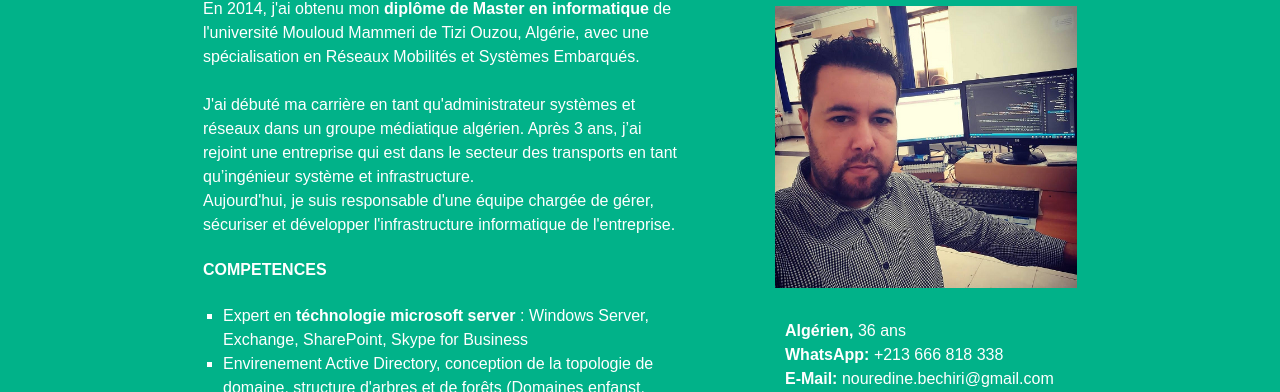
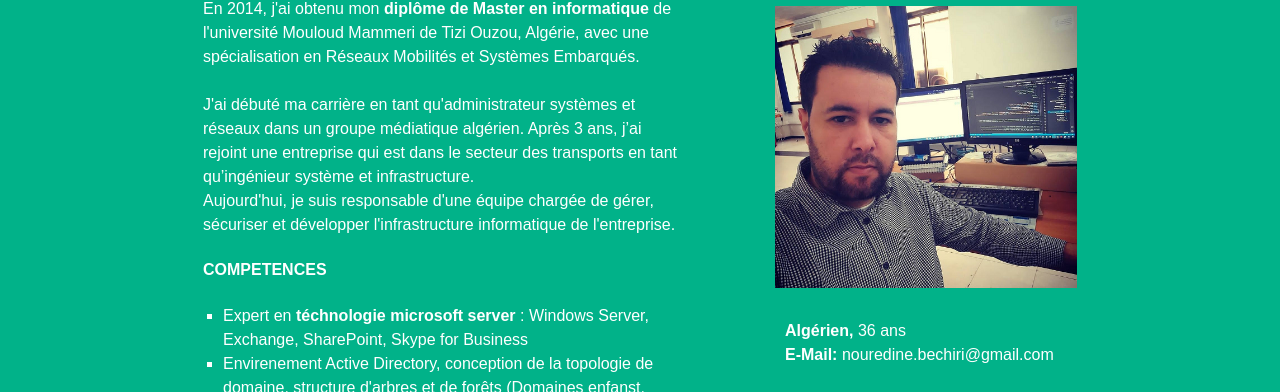
Before and after one commit to nouredinebechiri/website, a plain HTML site: page index.html in a window 1280 px wide. Shown: the part 3979-4371 px from the top of the page. Drawn offline with Linux system fonts and the light colour scheme.

Commit message:
Add files via upload

```diff
--- a/index.html
+++ b/index.html
@@ -283,7 +283,7 @@
                 <td>
                     <ul class="contact-info" style="display: inline-block; margin: 0px;margin-top: 10px;padding: 10px; list-style: none;">
                         <li><b>Algérien, </b><span style="color: white;">36 ans</span></li>
-                        <li><b>WhatsApp: </b> <a class="link" style="color: white;" href="https://wa.me/213666818338">+213 666 818 338</a></li>
+                        <!-- <li><b>WhatsApp: </b> <a class="link" style="color: white;" href="https://wa.me/213666818338">+213 666 818 338</a></li> -->
                         <li><b>E-Mail: </b><a class="link" style="color: white;" href="mailto:nouredine.bechiri@gmail.com?subject=Contact depuis site web">nouredine.bechiri@gmail.com</a></li>
 
                     </ul>
```
